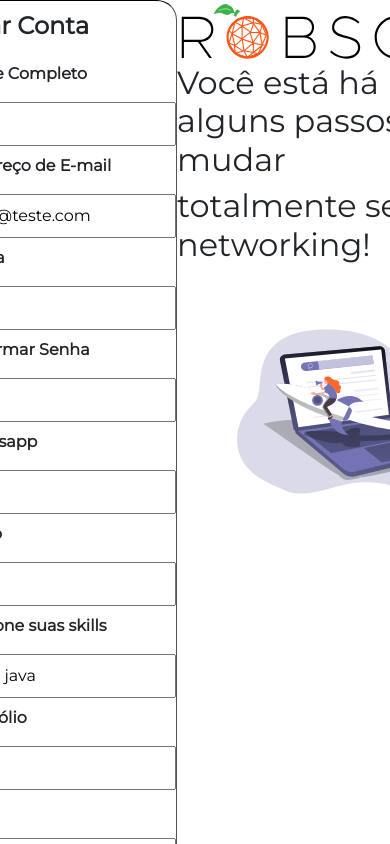
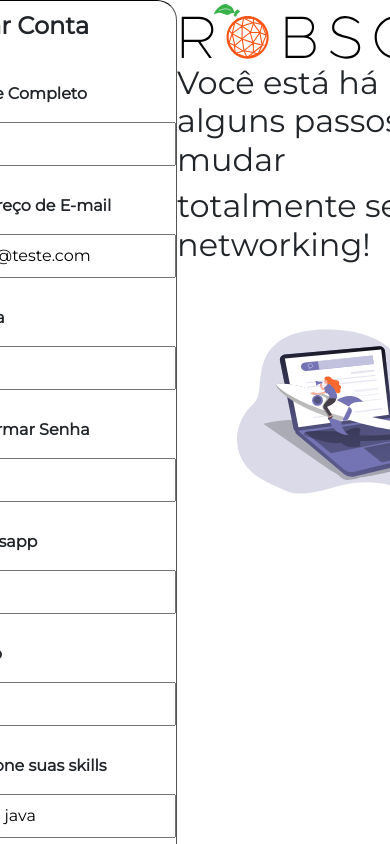
Before and after one commit to FcamaraSquad12/ProjetoSquad12, a React (Create React App) app in the folder frontend/: page /signup in a window 390 px wide. Shown: the top 844 px of the page. Built offline with nearby package versions, Linux system fonts and the light colour scheme.

Commit message:
adjust onboarding page

```diff
--- a/frontend/src/components/User/Onboarding/Onboarding.css
+++ b/frontend/src/components/User/Onboarding/Onboarding.css
@@ -122,6 +122,9 @@
      .list-form{
         flex-direction: column;
     }
+    .signup-form-control{
+        margin-top: 20px;
+    }
 }
 
 @media screen and (max-width: 770px) {
--- a/frontend/src/components/User/Profile/Profile.css
+++ b/frontend/src/components/User/Profile/Profile.css
@@ -50,6 +50,7 @@
 
 .agendar:hover{
    font-size: 14px;
+   color: white;
 }
 
 .whats{
@@ -74,6 +75,9 @@
 
 .whats:hover .fa-whatsapp{
     color: #fff;
+}
+.skills-container{
+    margin-top: 7px;
 }
 
 div > .item-skill{
```
